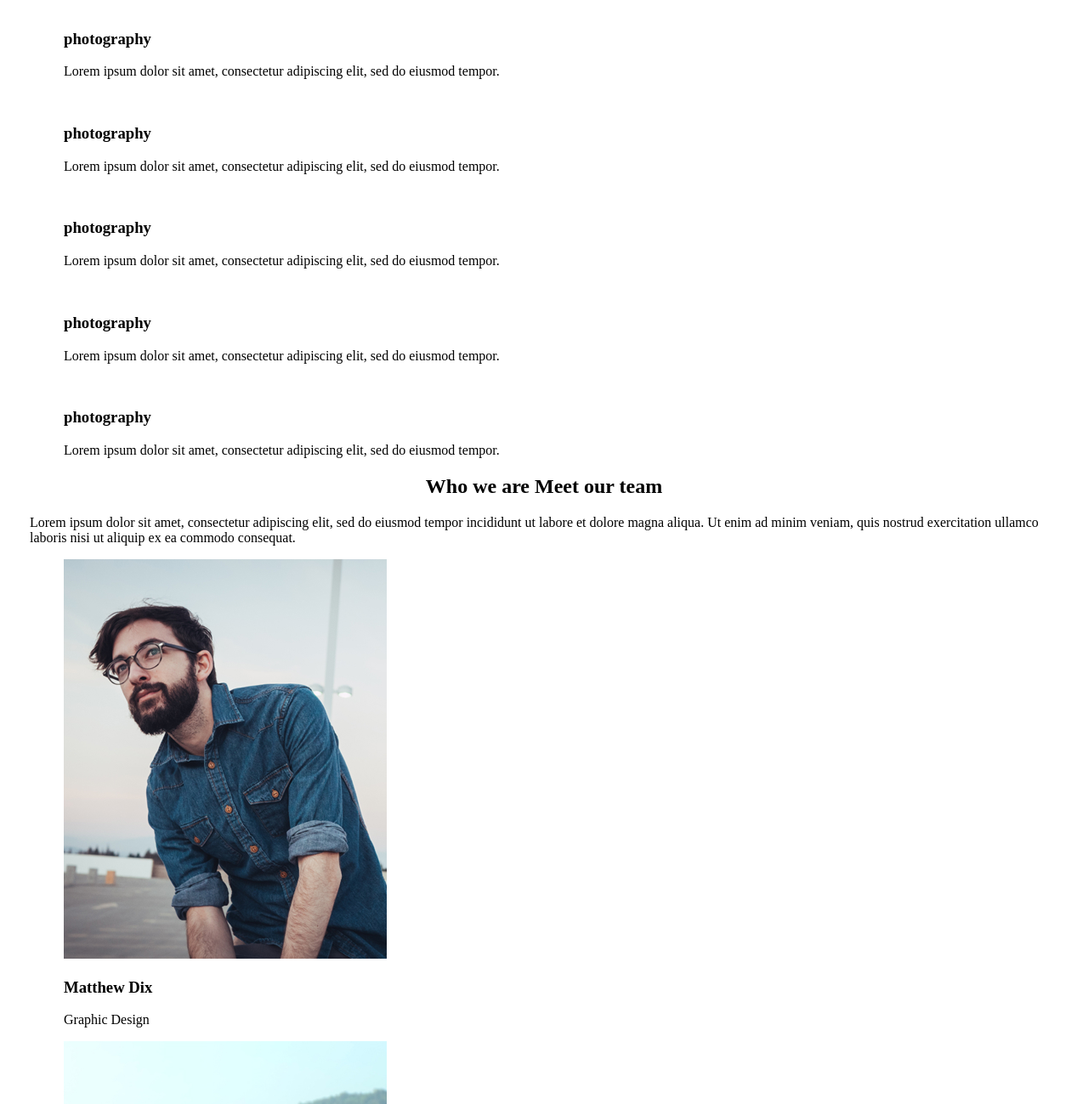
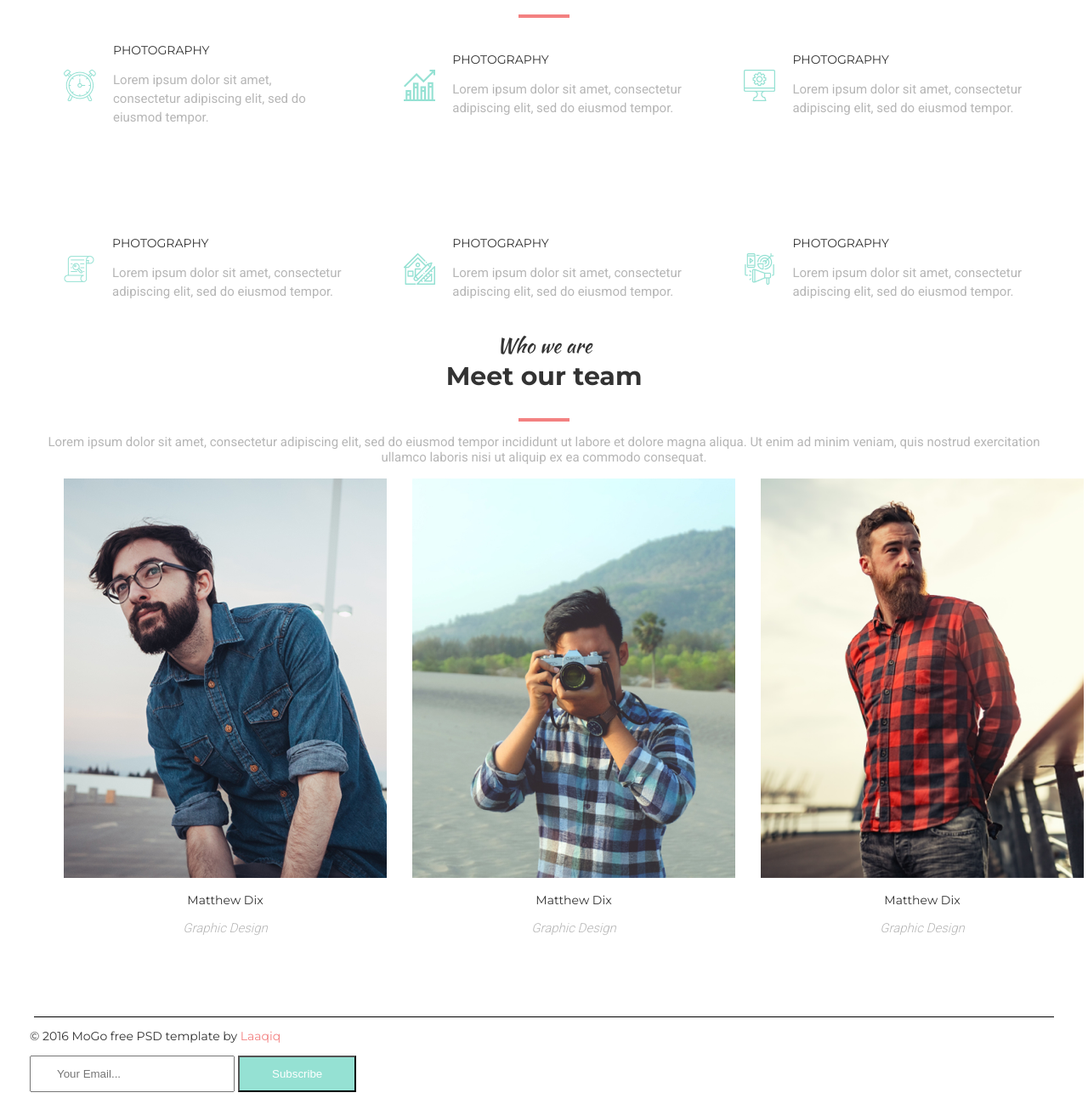
Before and after one commit to mrkayfreed/test, a plain HTML site: page index4.html in a window 1280 px wide. Shown: the part 201-1500 px from the top of the page at 85% size. Drawn offline with Linux system fonts and the light colour scheme.

Commit message:
урок 4

```diff
--- a/index4.html
+++ b/index4.html
@@ -30,36 +30,62 @@
     <main>
         <section>
             <h2 class="head">We work with <br> <span class="head-style">Amazing Services</span> </h2>
+            <div class="line-head"></div>
             <ul class="section-one-list">
                 <li class="section-one-list-item">
-                    <img class="item-image" src="/" alt="">
-                    <h3 class="item-head">photography</h3>
-                    <p class="item-text">Lorem ipsum dolor sit amet, consectetur adipiscing elit, sed do eiusmod tempor.</p>
+                    <img class="item-image" src="./img/alarm 1.png" alt="alarm">
+                    <div class="divisiom">
+                        <h3 class="item-head">PHOTOGRAPHY</h3>
+                        <p class="item-text">Lorem ipsum dolor sit amet, consectetur adipiscing elit, sed do eiusmod tempor.</p>
+                    </div>
+
                 </li>
                 <li class="section-one-list-item">
-                    <img class="item-image" src="/" alt="">
-                    <h3 class="item-head">photography</h3>
-                    <p class="item-text">Lorem ipsum dolor sit amet, consectetur adipiscing elit, sed do eiusmod tempor.</p>
+                    <img class="item-image" src="./img/bar-graph 1.png" alt="">
+                    <div class="divisiom">
+                        <h3 class="item-head">PHOTOGRAPHY</h3>
+                        <p class="item-text">Lorem ipsum dolor sit amet, consectetur adipiscing elit, sed do eiusmod tempor.</p>
+                    </div>
+
                 </li>
                 <li class="section-one-list-item">
-                    <img class="item-image" src="/" alt="">
-                    <h3 class="item-head">photography</h3>
+                    <img class="item-image" src="./img/display 1.png" alt="">
+                    <div class="divisiom">
+                        <h3 class="item-head">PHOTOGRAPHY</h3>
                     <p class="item-text">Lorem ipsum dolor sit amet, consectetur adipiscing elit, sed do eiusmod tempor.</p>
+                </div>
+
                 </li>
                 <li class="section-one-list-item">
-                    <img class="item-image" src="/" alt="">
-                    <h3 class="item-head">photography</h3>
+                    <img class="item-image" src="./img/paper 1.png" alt="">
+                    <div class="divisiom">
+                        <h3 class="item-head">PHOTOGRAPHY</h3>
                     <p class="item-text">Lorem ipsum dolor sit amet, consectetur adipiscing elit, sed do eiusmod tempor.</p>
+                </div>
+
                 </li>
                 <li class="section-one-list-item">
-                    <img class="item-image" src="/" alt="">
-                    <h3 class="item-head">photography</h3>
+                    <img class="item-image" src="./img/home 1.png" alt="">
+                    <div class="divisiom">
+                        <h3 class="item-head">PHOTOGRAPHY</h3>
                     <p class="item-text">Lorem ipsum dolor sit amet, consectetur adipiscing elit, sed do eiusmod tempor.</p>
+                </div>
+
+                </li>
+                <li class="section-one-list-item">
+                    <img class="item-image" src="./img/digital-marketing 1.png" alt="">
+                    <div class="divisiom">
+                        <h3 class="item-head">PHOTOGRAPHY</h3>
+                    <p class="item-text">Lorem ipsum dolor sit amet, consectetur adipiscing elit, sed do eiusmod tempor.</p>
+                </div>
+
                 </li>
             </ul>
         </section>
+
         <section>
-            <h2 class="head">Who we are <span class="head-style">Meet our team</span> </h2>
+            <h2 class="head">Who we are <br> <span class="head-style">Meet our team</span> </h2>
+            <div class="line"></div>
             <p class="section-two-text">Lorem ipsum dolor sit amet, consectetur adipiscing elit, sed do eiusmod tempor incididunt ut labore et dolore magna aliqua. Ut enim ad minim veniam, quis nostrud exercitation ullamco laboris nisi ut aliquip ex ea commodo consequat. </p>
             <ul class="section-two-list">
                 <li class="section-two-list-item">
@@ -82,11 +108,12 @@
 
     </main>
 
-    <footer>
-        <p class="footer-text">© 2016 MoGo free PSD template by Laaqiq</p>
+    <footer class="footer">
+        <div class="footer-line"></div>
+        <p class="footer-text">© 2016 MoGo free PSD template by <span class="footer-style">Laaqiq</span></p>
         <input class="footer-input" type="text" placeholder="Your Email...">
         <button class="footer-button">Subscribe</button>
-
-    </footer> </div>
+    </footer>
+    </div>
 </body>
 </html>
--- a/style4.css
+++ b/style4.css
@@ -48,24 +48,89 @@ body{
 }
 .head {
     text-align: center;
+    font-family: 'Kaushan Script';
+    font-size: 24px;
+    font-weight: 400;
+    line-height: 35px;
+    letter-spacing: 0em;
+
+    color: #333333;
+
 }
 .head-style {
+    font-family: 'Montserrat';
+    font-style: normal;
+    font-weight: 700;
+    font-size: 30px;
+    line-height: 37px;
+
+    color: #333333;
+}
+.line-head {
+    margin: auto;
+    width: 60px;
+    height: 4px;
+    background-color: #F38181;
 }
 .section-one-list {
+    display: flex;
+    column-gap: 73.22px;
+    row-gap: 100px;
+    flex-wrap: wrap;
 }
 .section-one-list-item {
+    width: 327px;
+    display: flex;
+    column-gap: 20px;
+    flex-direction: row;
+    align-items: center;
 }
 .item-image {
 }
+.divisiom {
+}
 .item-head {
+    font-family: 'Montserrat';
+    font-style: normal;
+    font-weight: 400;
+    font-size: 14px;
+    line-height: 17px;
+
+    color: #333333;
 }
 .item-text {
+    font-family: 'Roboto';
+    font-style: normal;
+    font-weight: 400;
+    font-size: 15px;
+    line-height: 22px;
+
+    color: #B6B6B6;
+}
+.line {
+    margin: auto;
+    margin-top: 30px;
+    width: 60px;
+    height: 4px;
+    background-color: #F38181;
+
 }
 .section-two-text {
+    text-align: center;
+    font-family: 'Roboto';
+    font-style: normal;
+    font-weight: 400;
+    font-size: 15px;
+    line-height: 18px;
+
+    color: #B6B6B6;
 }
 .section-two-list {
+    display: flex;
+    column-gap: 30px;
 }
 .section-two-list-item {
+    text-align: center;
 }
 .imege-two-item {
 }
@@ -74,18 +139,53 @@ body{
     background-color: linear-gradient(180deg, rgba(239, 139, 138, 0.8) 0%, rgba(229, 207, 130, 0.8) 100%);
 }
 .item-two-head {
+    font-family: 'Montserrat';
+    font-style: normal;
+    font-weight: 400;
+    font-size: 14px;
+    line-height: 17px;
+
+    color: #333333;
 }
 .item-two-text {
+    font-family: 'Roboto';
+    font-style: italic;
+    font-weight: 300;
+    font-size: 15px;
+    line-height: 18px;
+
+    color: #B6B6B6;
+
+}
+.footer-line {
+    margin: auto;
+    margin-top: 80px;
+    width: 1200px;
+    height: 1px;
+    background-color: black;
+}
+.footer {
 }
 .footer-text {
+    font-family: 'Montserrat';
+    font-style: normal;
+    font-weight: 400;
+    font-size: 14px;
+    line-height: 17px;
+
+    color: #333333;
+}
+.footer-style {
+    color: #F38181;
 }
 .footer-input {
+    padding: 12px 30px;
 }
 .footer-button {
+    padding: 12px 38px;
+    background-color: #95E1D3;
+    color: white;
 }
-
-
-
 
 /* .one {
     border: 2px solid black;
```
Also changed, not shown: img/alarm 1.png (added), img/bar-graph 1.png (added), img/digital-marketing 1.png (added), img/display 1.png (added), img/home 1.png (added), img/paper 1.png (added).
